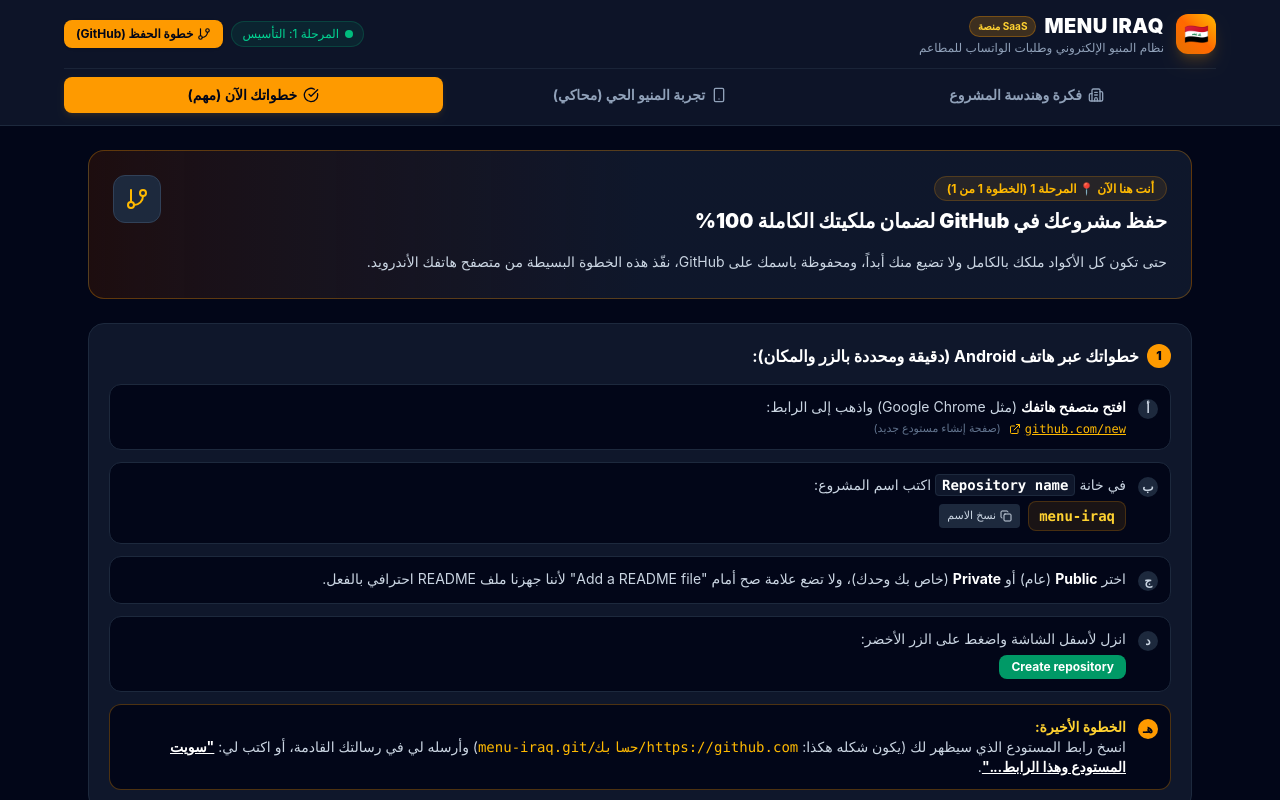
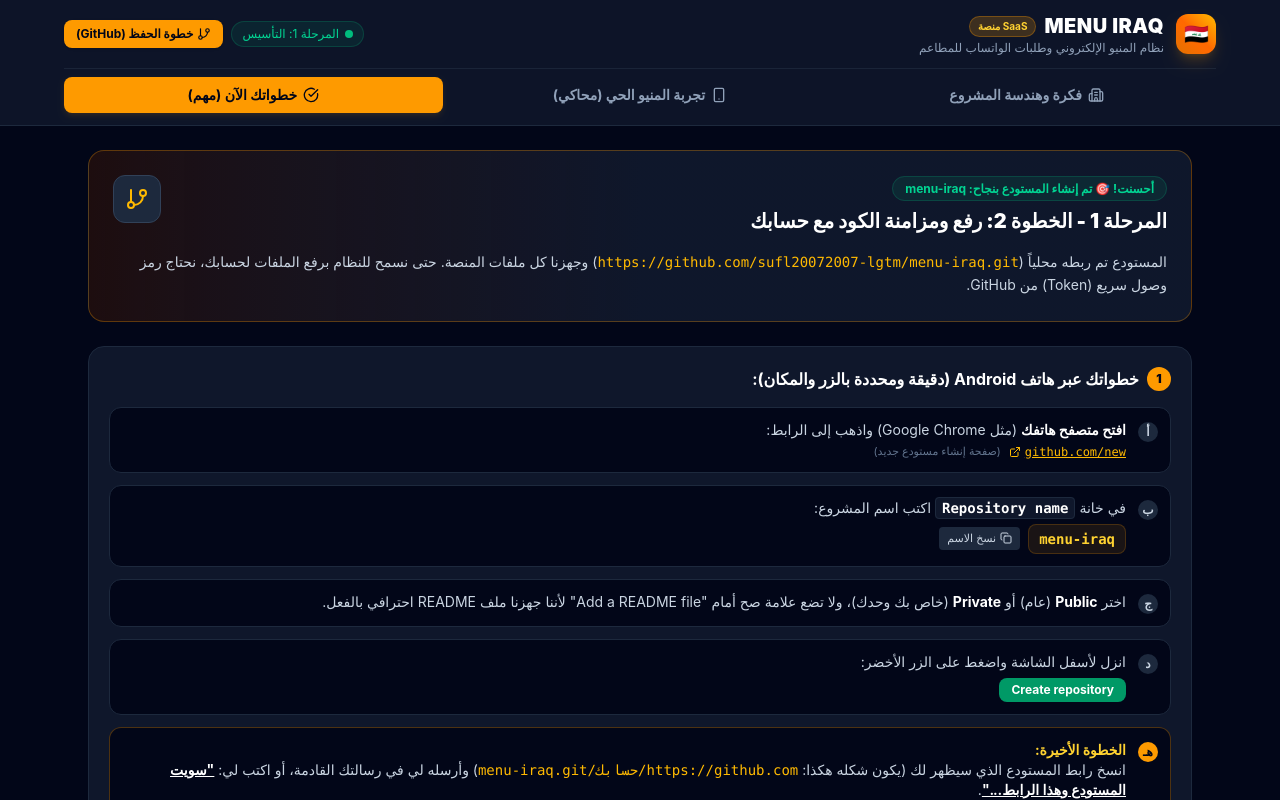
Before and after one commit to sufl20072007-lgtm/menu-iraq, a React (Vite) app: page / in a window 1280 px wide. Both pictures are taken after a click on the button "خطواتك الآن (مهم)". Shown: the top 800 px of the page. Built offline with nearby package versions, Linux system fonts and the light colour scheme.

Commit message:
docs: update PROJECT_PROGRESS.md and guide after successful sync

```diff
--- a/src/App.tsx
+++ b/src/App.tsx
@@ -754,11 +754,11 @@ export default function App() {
             <div className="bg-gradient-to-r from-amber-950/40 via-slate-900 to-slate-900 border border-amber-500/30 rounded-2xl p-5 md:p-6 space-y-4">
               <div className="flex items-start justify-between">
                 <div>
-                  <span className="text-xs font-bold text-amber-400 bg-amber-500/10 px-3 py-1 rounded-full border border-amber-500/20">
-                    أنت هنا الآن 📍 المرحلة 1 (الخطوة 1 من 1)
+                  <span className="text-xs font-bold text-emerald-400 bg-emerald-500/10 px-3 py-1 rounded-full border border-emerald-500/20">
+                    أحسنت! 🎯 تم إنشاء المستودع بنجاح: menu-iraq
                   </span>
                   <h3 className="text-xl font-black text-white mt-2">
-                    حفظ مشروعك في GitHub لضمان ملكيتك الكاملة 100%
+                    المرحلة 1 - الخطوة 2: رفع ومزامنة الكود مع حسابك
                   </h3>
                 </div>
                 <div className="w-12 h-12 rounded-xl bg-slate-800 border border-slate-700 flex items-center justify-center text-amber-400">
@@ -766,7 +766,7 @@ export default function App() {
                 </div>
               </div>
               <p className="text-xs md:text-sm text-slate-300 leading-relaxed">
-                حتى تكون كل الأكواد ملكك بالكامل ولا تضيع منك أبداً، ومحفوظة باسمك على GitHub، نفّذ هذه الخطوة البسيطة من متصفح هاتفك الأندرويد.
+                المستودع تم ربطه محلياً (<code className="text-amber-400">https://github.com/sufl20072007-lgtm/menu-iraq.git</code>) وجهزنا كل ملفات المنصة. حتى نسمح للنظام برفع الملفات لحسابك، نحتاج رمز وصول سريع (Token) من GitHub.
               </p>
             </div>
 
```
Also changed, not shown: 1 other file (tests, documents, lock files or other folders).
